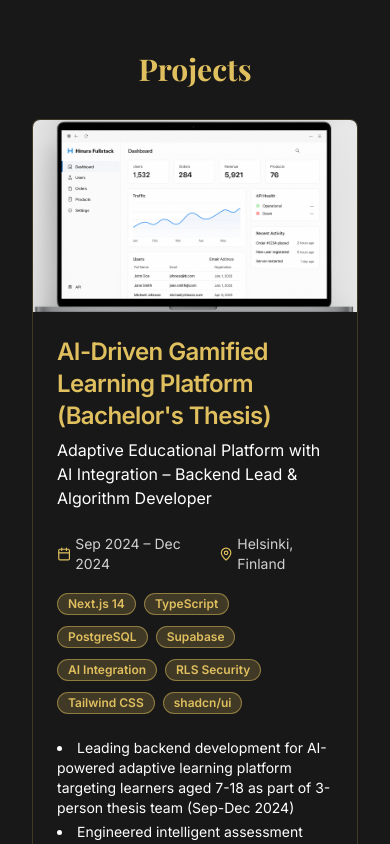
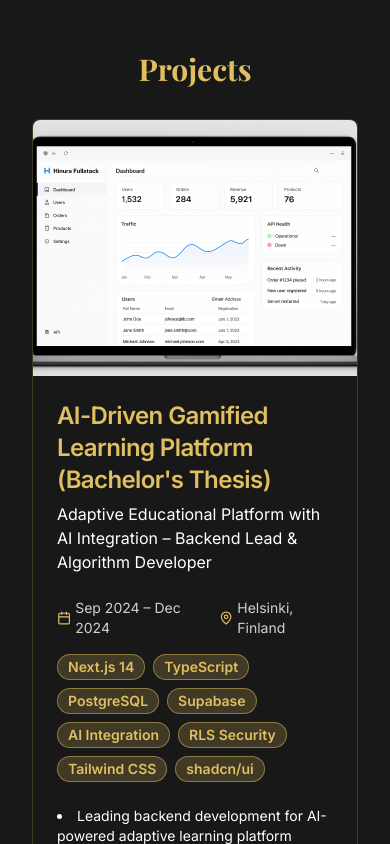
Before and after one commit to matusala3/Portfolio, a Next.js app: page / in a window 390 px wide. Shown: the part 7040-7884 px from the top of the page. Built offline with nearby package versions, Linux system fonts and the light colour scheme; a web font is replaced by a local one.

Commit message:
Enhance project layout and styling for improved responsiveness and readability

```diff
--- a/src/app/components/Projects.js
+++ b/src/app/components/Projects.js
@@ -104,30 +104,30 @@ export default function Projects() {
               className="bg-[#181818] border border-[#e0bf5f]/20 overflow-hidden"
             >
               <div className="md:flex">
-                <div className="md:w-1/3">
+                <div className="md:w-2/5">
                   <Image
                     src={project.image}
                     alt={project.title}
-                    width={300}
-                    height={200}
-                    className="w-full h-48 md:h-full object-cover"
+                    width={400}
+                    height={300}
+                    className="w-full h-64 md:h-full object-cover"
                   />
                 </div>
-                <div className="md:w-2/3">
+                <div className="md:w-3/5">
                   <CardHeader>
-                    <CardTitle className="text-2xl text-[#e0bf5f]">
+                    <CardTitle className="text-2xl md:text-3xl text-[#e0bf5f]">
                       {project.title}
                     </CardTitle>
-                    <p className="text-[#fff] mt-1">{project.description}</p>
+                    <p className="text-[#fff] text-base md:text-lg mt-2">{project.description}</p>
                   </CardHeader>
                   <CardContent>
-                    <div className="flex items-center space-x-4 text-sm text-[#fff]/80 mb-4">
+                    <div className="flex items-center space-x-4 text-sm md:text-base text-[#fff]/80 mb-4">
                       <span className="flex items-center">
-                        <Calendar className="w-4 h-4 mr-1 text-[#e0bf5f]" />
+                        <Calendar className="w-4 h-4 md:w-5 md:h-5 mr-1 text-[#e0bf5f]" />
                         {project.date}
                       </span>
                       <span className="flex items-center">
-                        <MapPin className="w-4 h-4 mr-1 text-[#e0bf5f]" />
+                        <MapPin className="w-4 h-4 md:w-5 md:h-5 mr-1 text-[#e0bf5f]" />
                         {project.location}
                       </span>
                     </div>
@@ -136,13 +136,13 @@ export default function Projects() {
                         <Badge
                           key={idx}
                           variant="secondary"
-                          className="mr-2 mb-2 bg-[#e0bf5f]/20 text-[#e0bf5f] border-[#e0bf5f]/50"
+                          className="mr-2 mb-2 text-sm md:text-base bg-[#e0bf5f]/20 text-[#e0bf5f] border-[#e0bf5f]/50"
                         >
                           {tech}
                         </Badge>
                       ))}
                     </div>
-                    <ul className="list-disc list-inside text-sm text-[#fff] space-y-1 mb-4">
+                    <ul className="list-disc list-inside text-sm md:text-base text-[#fff] space-y-2 mb-4">
                       {project.details.map((detail, idx) => (
                         <li key={idx}>{detail}</li>
                       ))}
```
